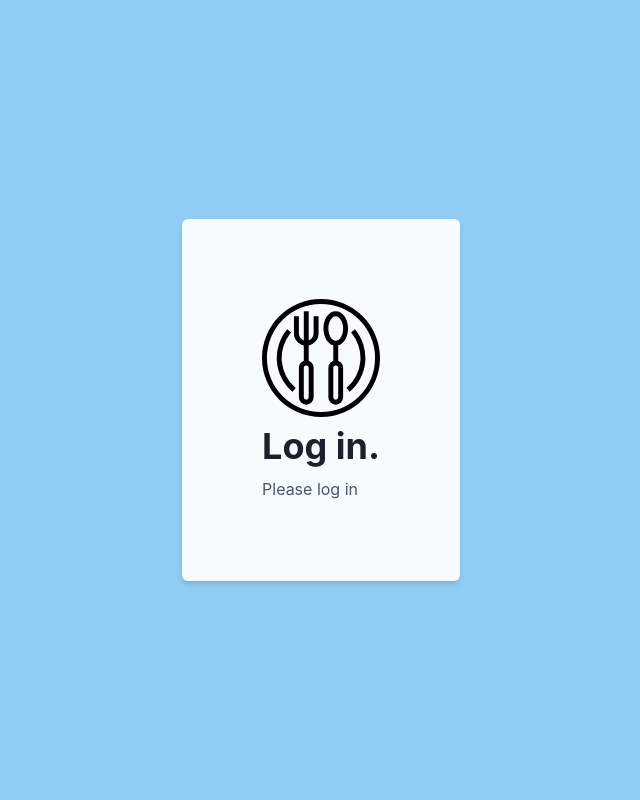
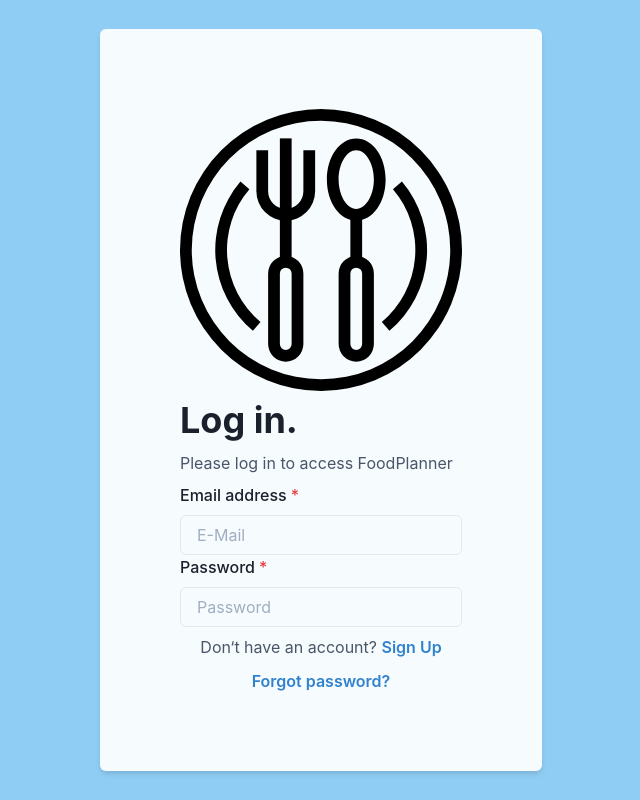
Before and after one commit to abaumeler/react-demo, a React (Create React App) app: page / in a window 1280 px wide. Shown: the whole page, without its empty margins (319-959 px from the left). Built offline with nearby package versions, Linux system fonts and the light colour scheme.

Commit message:
added login form

```diff
--- a/package.json
+++ b/package.json
@@ -9,6 +9,7 @@
     "@testing-library/jest-dom": "^5.16.1",
     "@testing-library/react": "^10.4.9",
     "@testing-library/user-event": "^12.8.3",
+    "formik": "^2.2.9",
     "framer-motion": "^4.1.17",
     "react": "^17.0.2",
     "react-dom": "^17.0.2",
--- a/src/LoginPage.js
+++ b/src/LoginPage.js
@@ -1,16 +1,46 @@
-import { ChakraProvider, theme, Text, Heading, Stack, Center } from '@chakra-ui/react';
+import {  ChakraProvider,
+          theme,
+          Text,
+          Button,
+          Input,
+          Heading,
+          Stack,
+          Center,
+          FormControl,
+          FormLabel,
+          FormHelperText } from '@chakra-ui/react';
+import { useState } from "react";
 import { ColorModeSwitcher } from './ColorModeSwitcher';
 
-const LoginPage = () => (
+function LoginPage(){
+
+  function LoginForm(){
+    const[name, SetName] = useState();
+  }
+
+  return (
     <ChakraProvider theme={theme}>
       <Center h="100vh" bg="blue.200">
         <Stack boxShadow="md" bg="whiteAlpha.900" p="20" rounded="md">
-          <img src="reshot-icon-food-equipment.svg" maxW="70px" mb="8" mx="auto" />
+          <img src="reshot-icon-food-equipment.svg" maxW="20px" mb="10" mx="auto" />
           <Heading as="h1">Log in.</Heading>
-          <Text fontsize="lg" color="gray.600">Please log in</Text>
+          <Text fontsize="lg" color="gray.600">Please log in to access FoodPlanner</Text>
+          <FormControl isRequired>
+            <FormLabel htmlFor='email'>Email address</FormLabel>
+            <Input id='email' type='email' placeholder='E-Mail' />
+            <FormLabel htmlFor='email'>Password</FormLabel>
+            <Input id='password' type='password' placeholder='Password' />
+          </FormControl>
+
+          <Stack justify="center" color="gray.600" spacing="3">
+            <Text as="div" textAlign="center">
+              <span>Don&lsquo;t have an account? </span><Button colorScheme="blue" variant="link">Sign Up</Button>
+            </Text>
+            <Button colorScheme="blue" variant="link">Forgot password?</Button>
+          </Stack>
         </Stack>
       </Center>
     </ChakraProvider>
-)
-
+  );
+}
 export default LoginPage;
```
Also changed, not shown: 1 other file (tests, documents, lock files or other folders).
